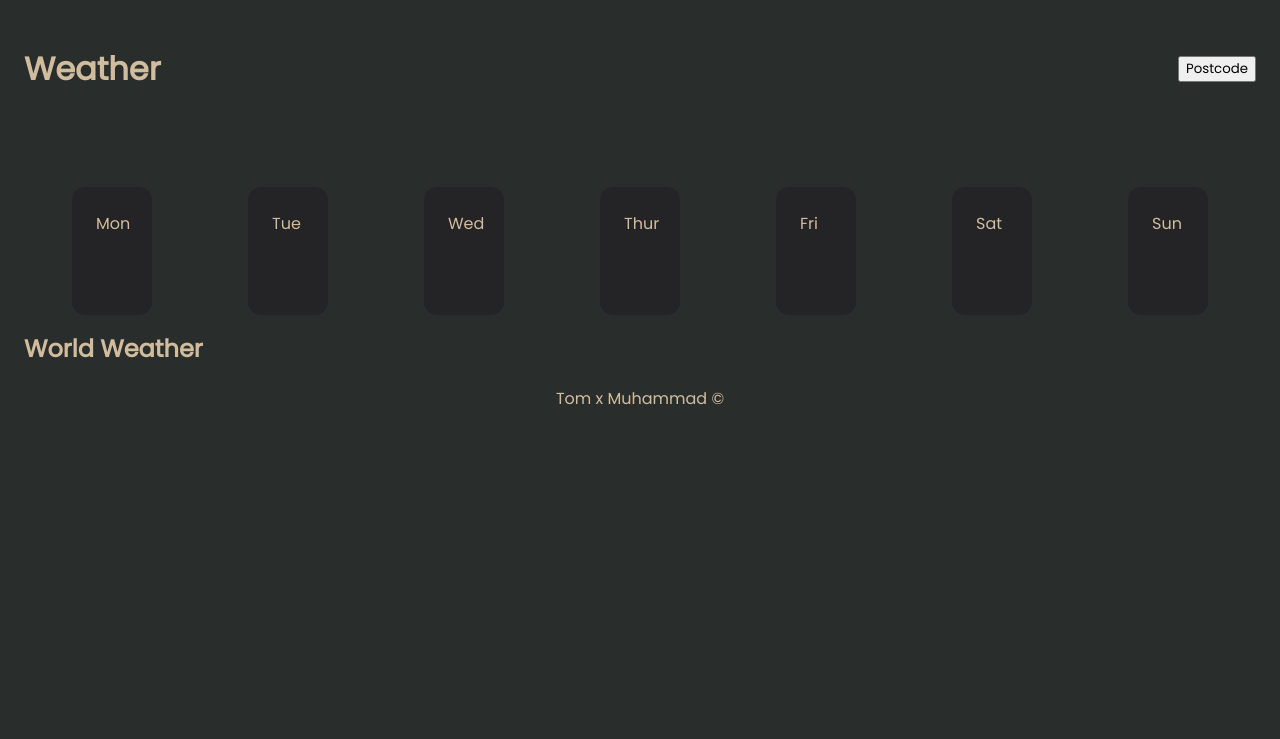
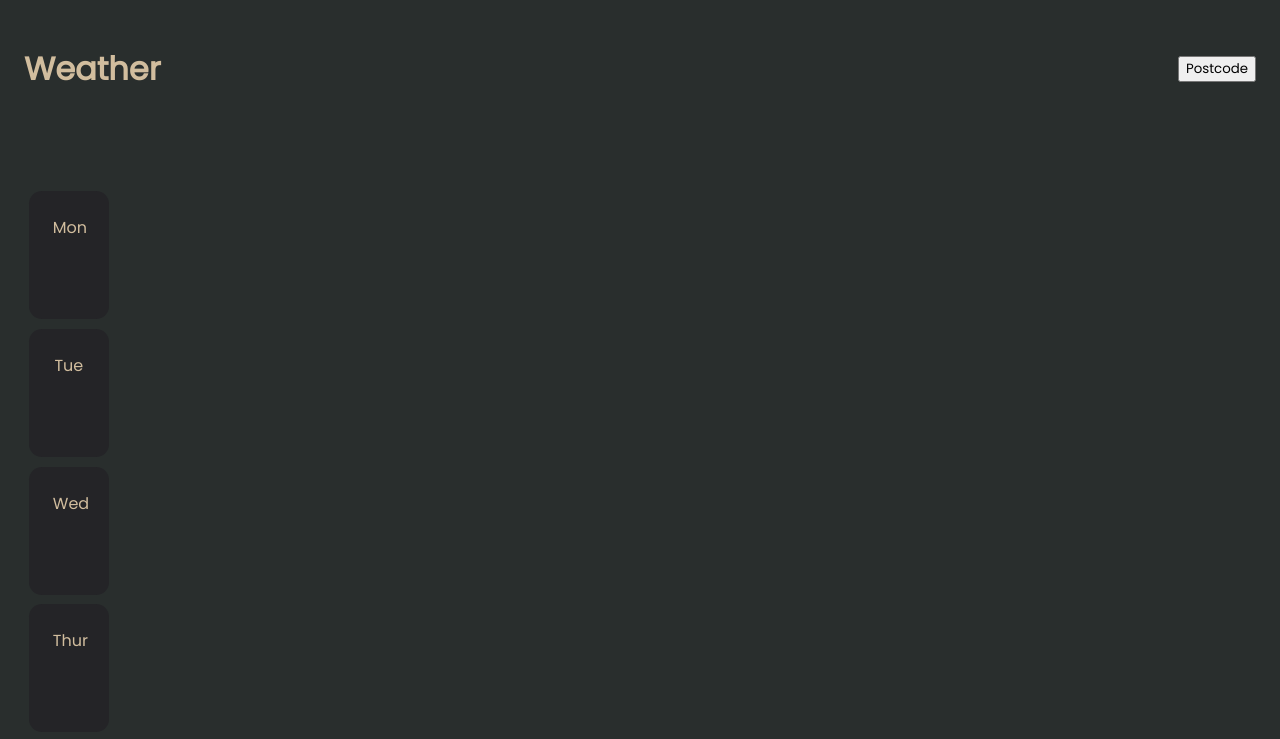
Before and after one commit to FomasTreeman/Weather-TM, a plain HTML site: page index.html in a window 1280 px wide. Shown: the top 739 px of the page. Drawn offline with Linux system fonts and the light colour scheme.

Commit message:
getup to date

```diff
--- a/index.html
+++ b/index.html
@@ -29,26 +29,26 @@
             <section id="results" class="flex align-center flex-end">
                 <h2 id="curr_temp"> </h2>
             </section>
-            <ul id="week" class="flex space-around">
-                <li class="card day">
+            <ul id="week" class="flex__col">
+                <li class="card day text-center">
                     Mon
                 </li>
-                <li class="card day">
+                <li class="card day text-center">
                     Tue
                 </li>
-                <li class="card day">
+                <li class="card day text-center">
                     Wed
                 </li>
-                <li class="card day">
+                <li class="card day text-center">
                     Thur
                 </li>
-                <li class="card day">
+                <li class="card day text-center">
                     Fri
                 </li>
-                <li class="card day">
+                <li class="card day" text-center>
                     Sat
                 </li>
-                <li class="card day">
+                <li class="card day text-center">
                     Sun
                 </li>
             </ul>
--- a/script.js
+++ b/script.js
@@ -33,12 +33,12 @@ const getTemp = (e) => {
 
 const selectImage = (weatherCode) => {
   const sectionElement = document.querySelector("#results");
-  const lastDesc = sectionElement.lastChild;
+  const firstDesc = sectionElement.firstChild;
   // refactor
-  if (lastDesc.tagName == "IMG") {
-    const prevCode = lastDesc.src.split("/").pop().slice(0, -4);
+  if (firstDesc.tagName == "IMG") {
+    const prevCode = firstDesc.src.split("/").pop().slice(0, -4);
     if (weatherCode != prevCode) {
-      lastDesc.remove();
+      firstDesc.remove();
       const imgElement = `<img src="/icons/weather-codes/${weatherCode}.svg" alt="weatherIcon">`;
       sectionElement.innerHTML += imgElement;
     }
--- a/style.css
+++ b/style.css
@@ -55,6 +55,11 @@ body {
   flex-wrap: wrap;
 }
 
+.flex__col {
+  display: flex;
+  flex-direction: column;
+}
+
 .align-center {
   align-items: center;
 }
@@ -87,6 +92,11 @@ body {
 
 #week {
   padding: 0;
+  align-content: stretch;
+}
+
+#week > * {
+  margin: 0.3em;
 }
 
 #postcodeForm {
```
